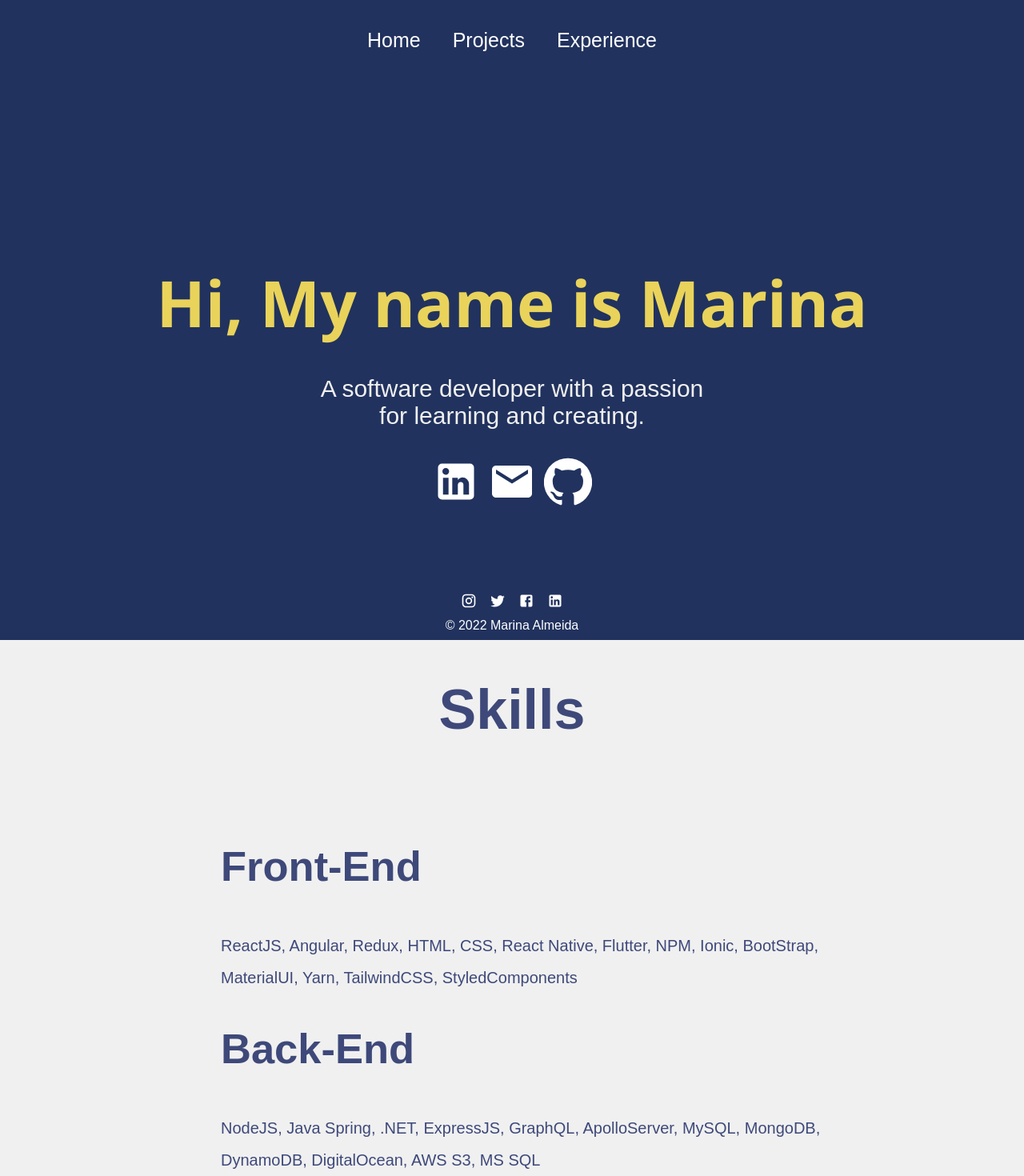
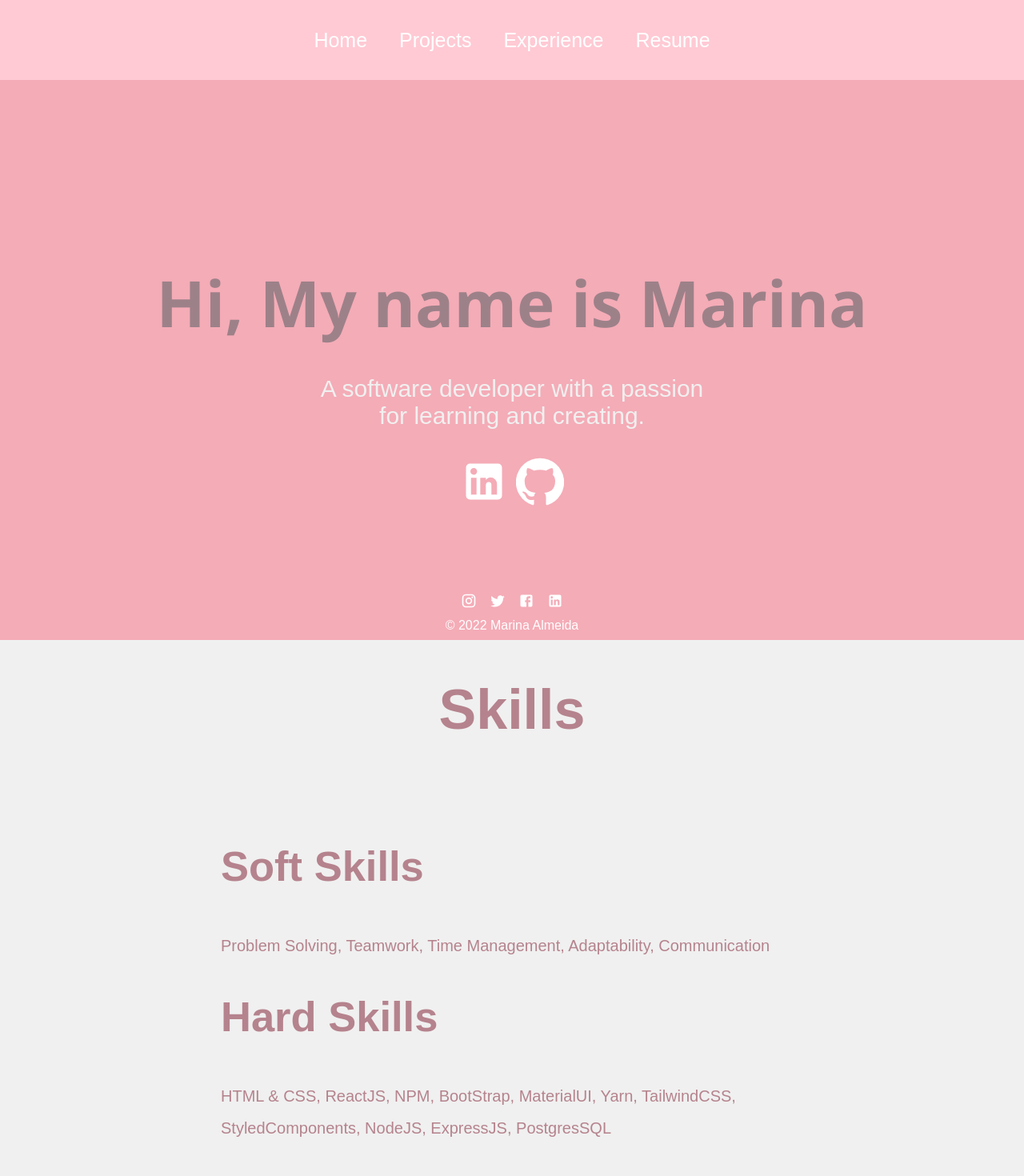
Before and after one commit to MarinaAlmeida20/personal-portfolio, a React (Create React App) app: page / in a window 1280 px wide. Shown: the top 1470 px of the page at 80% size. Built offline with nearby package versions, Linux system fonts and the light colour scheme.

Commit message:
updating

```diff
--- a/package.json
+++ b/package.json
@@ -8,8 +8,8 @@
     "@testing-library/jest-dom": "^5.16.4",
     "@testing-library/react": "^13.3.0",
     "@testing-library/user-event": "^13.5.0",
-    "react": "^18.1.0",
-    "react-dom": "^18.1.0",
+    "react": "^18.2.0",
+    "react-dom": "^18.2.0",
     "react-router-dom": "^6.3.0",
     "react-scripts": "5.0.1",
     "react-vertical-timeline-component": "^3.5.2",
--- a/src/App.js
+++ b/src/App.js
@@ -2,10 +2,11 @@ import './App.css';
 import {BrowserRouter as Router, Routes, Route} from 'react-router-dom'
 
 import Home from './pages/Home';
+import NavBar from './components/NavBar';
 import Projects from './pages/Projects';
 import ProjectDisplay from './pages/ProjectDisplay';
 import Experience from './pages/Experience';
-import NavBar from './components/NavBar';
+import Resume from './pages/Resume'
 import Footer from './components/Footer';
 
 function App() {
@@ -18,6 +19,7 @@ function App() {
           <Route path="/projects" element={<Projects />}/>
           <Route path="/project/:id" element={<ProjectDisplay />}/>
           <Route path="/experience" element={<Experience />}/>
+          <Route path="/resume" element={<Resume />}/>
         </Routes>
         <Footer />
       </Router>
--- a/src/components/NavBar.jsx
+++ b/src/components/NavBar.jsx
@@ -24,6 +24,7 @@ function NavBar() {
         <Link to="/">Home</Link>
         <Link to="/projects">Projects</Link>
         <Link to="/experience">Experience</Link>
+        <Link to="/resume">Resume</Link>
       </div>
     </div>
   );
--- a/src/pages/Home.jsx
+++ b/src/pages/Home.jsx
@@ -1,6 +1,8 @@
 import React from "react";
 import LinkedInIcon from "@material-ui/icons/LinkedIn";
-import EmailIcon from "@material-ui/icons/Email";
+// import EmailIcon from "@material-ui/icons/Email";
+// import PictureAsPdfIcon from '@mui/icons-material/PictureAsPdf';
+// import FilePresentIcon from '@mui/icons-material/FilePresent';
 import GithubIcon from "@material-ui/icons/GitHub";
 import "../styles/Home.css";
 
@@ -11,31 +13,25 @@ function Home() {
         <h2>Hi, My name is Marina</h2>
         <div className="prompt">
           <p>A software developer with a passion for learning and creating.</p>
-          <LinkedInIcon />
-          <EmailIcon />
-          <GithubIcon />
+          <LinkedInIcon className="linkedInIcon" onClick={event =>  window.location.href='https://www.linkedin.com/in/marinaalmeida20/'} />
+          {/* <EmailIcon className="emailIcon" onClick={event =>  window.location.href='https://www.linkedin.com/in/marinaalmeida20/'} /> */}
+          <GithubIcon className="githubIcon" onClick={event =>  window.location.href='https://github.com/MarinaAlmeida20'} />
         </div>
       </div>
       <div className="skills">
         <h1>Skills</h1>
         <ol className="list">
-        <li className="item">
-            <h2> Front-End</h2>
+          <li className="item">
+            <h2> Soft Skills</h2>
             <span>
-              ReactJS, Angular, Redux, HTML, CSS, React Native, Flutter, NPM,
-              Ionic, BootStrap, MaterialUI, Yarn, TailwindCSS, StyledComponents
+              Problem Solving, Teamwork, Time Management, Adaptability, Communication
             </span>
           </li>
           <li className="item">
-            <h2>Back-End</h2>
+            <h2>Hard Skills</h2>
             <span>
-              NodeJS, Java Spring, .NET, ExpressJS, GraphQL, ApolloServer,
-              MySQL, MongoDB, DynamoDB, DigitalOcean, AWS S3, MS SQL
+            HTML & CSS, ReactJS, NPM, BootStrap, MaterialUI, Yarn, TailwindCSS, StyledComponents, NodeJS, ExpressJS, PostgresSQL
             </span>
-          </li>
-          <li className="item">
-            <h2>Languages</h2>
-            <span>JavaScript, Java, Python, C#, C, C++, TypeScript, Go</span>
           </li>
         </ol>
       </div>
--- /dev/null
+++ b/src/pages/Resume.jsx
@@ -0,0 +1,23 @@
+import React, { useState } from "react";
+import "../styles/Resume.css";
+
+function Resume() {
+  const [embedURL] = useState(
+    "https://docs.google.com/document/d/e/2PACX-1vQHhJfH47TLQsUB3aodTqtbCqylSBUR3lSDIRpE63JUbtcBatR76vGGagGle0B58npSSMD3QSi9ZaoU/pub?embedded=true"
+  );
+
+  return (
+    <div className="resume">
+      <iframe className="iframe"
+        title="Marina Resume"
+        width="402"
+        height="480"
+        frameborder="0"
+        scrolling="yes"
+        src={embedURL}
+      ></iframe>
+    </div>
+  );
+}
+
+export default Resume;
--- a/src/styles/Footer.css
+++ b/src/styles/Footer.css
@@ -5,13 +5,12 @@
   position: fixed;
   width: 100%;
   height: 60px;
-  background: #21325e;
+  background: #F4ACB7;
   display: flex;
   justify-content: center;
   align-items: center;
   flex-direction: column;
   padding-top: 10px;
-  /* margin-top: 183px;*/
 }
 
 .socialMedia svg {
--- a/src/styles/Home.css
+++ b/src/styles/Home.css
@@ -2,7 +2,7 @@
   width: 100%;
   align-items: center;
   font-family: "Arial", sans-serif;
-  color: #3e497a;
+  color: #b5838d;
 }
 
 .about {
@@ -13,14 +13,14 @@
   justify-content: center;
   align-items: center;
   text-align: center;
-  background-color: #21325e;
+  background-color: #F4ACB7;
   color: #f0f0f0;
 }
 
 .about h2 {
   font-family: "Segoe UI", Tahoma, Geneva, Verdana, sans-serif;
   font-size: 80px;
-  color: #e9d35b;
+  color: #9D8189;
   height: 50px;
 }
 
@@ -34,6 +34,10 @@
   color: white;
 }
 
+.linkedInIcon, .githubIcon {
+  cursor: pointer;
+}
+
 .skills {
   font-size: 35px;
   width: 100%;
@@ -44,7 +48,7 @@
 }
 
 .skills h1 {
-  color: #3e497a;
+  color: #b5838d;
 }
 
 .skills .list {
--- a/src/styles/NavBar.css
+++ b/src/styles/NavBar.css
@@ -1,7 +1,7 @@
 .navbar {
   width: 100%;
   height: 100px;
-  background: #21325e;
+  background: #FFCAD4;
 }
 
 .links {
@@ -31,12 +31,17 @@
 .toggleButton svg {
   font-size: 50px;
 }
+
 .toggleButton button {
   margin-right: 20px;
   background-color: transparent;
   border: none;
   color: white;
   cursor: pointer;
+}
+
+.links a:hover{
+  color: #b5838d;
 }
 
 #open {
--- /dev/null
+++ b/src/styles/Resume.css
@@ -0,0 +1,8 @@
+.resume {
+  margin: auto;
+}
+
+.iframe {
+  width: 100vh;
+  height: 100vh;
+}
```
Also changed, not shown: src/pages/ContactMe.jsx (added, +29 -0 lines), 1 other file (tests, documents, lock files or other folders).
